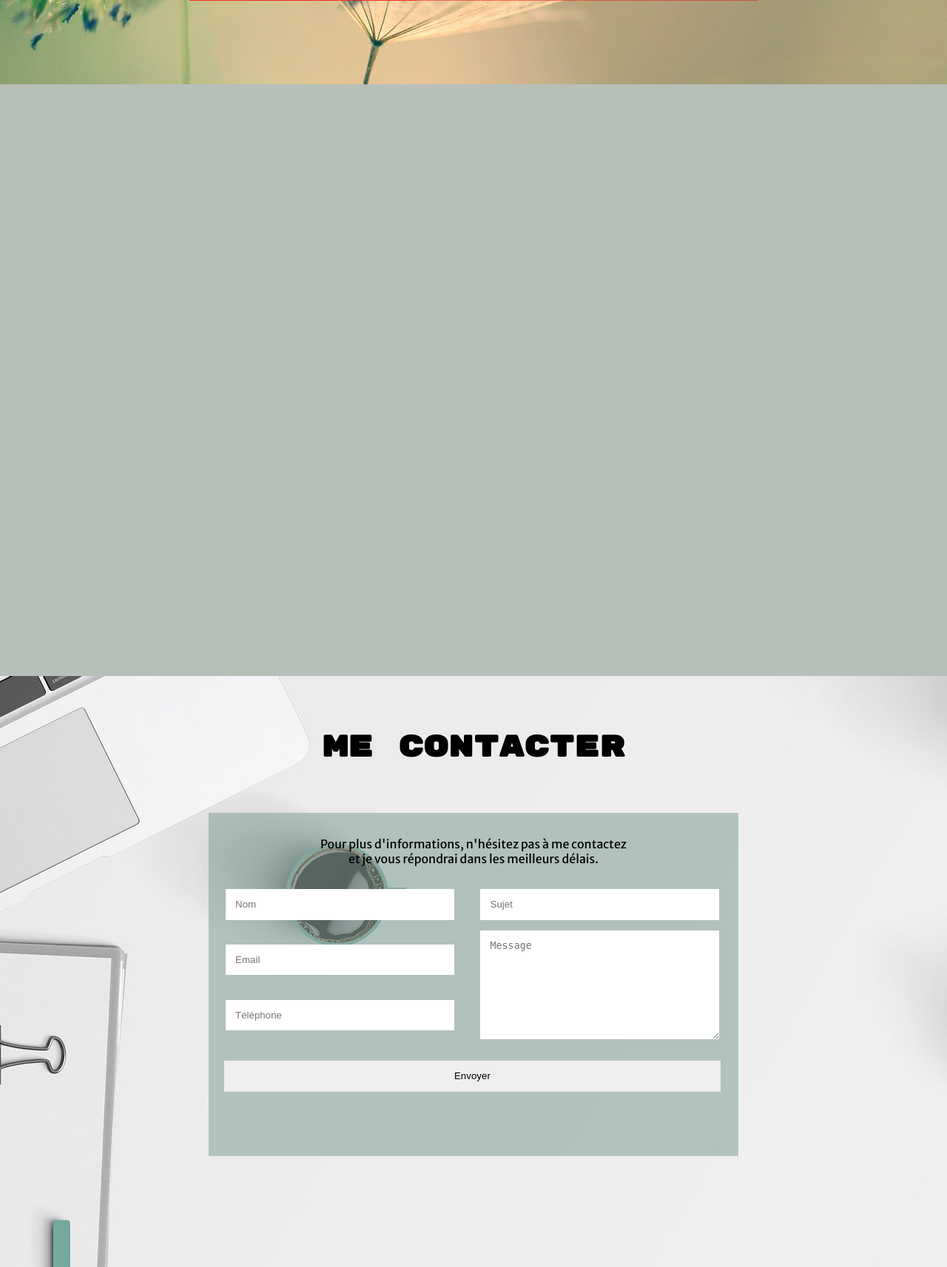
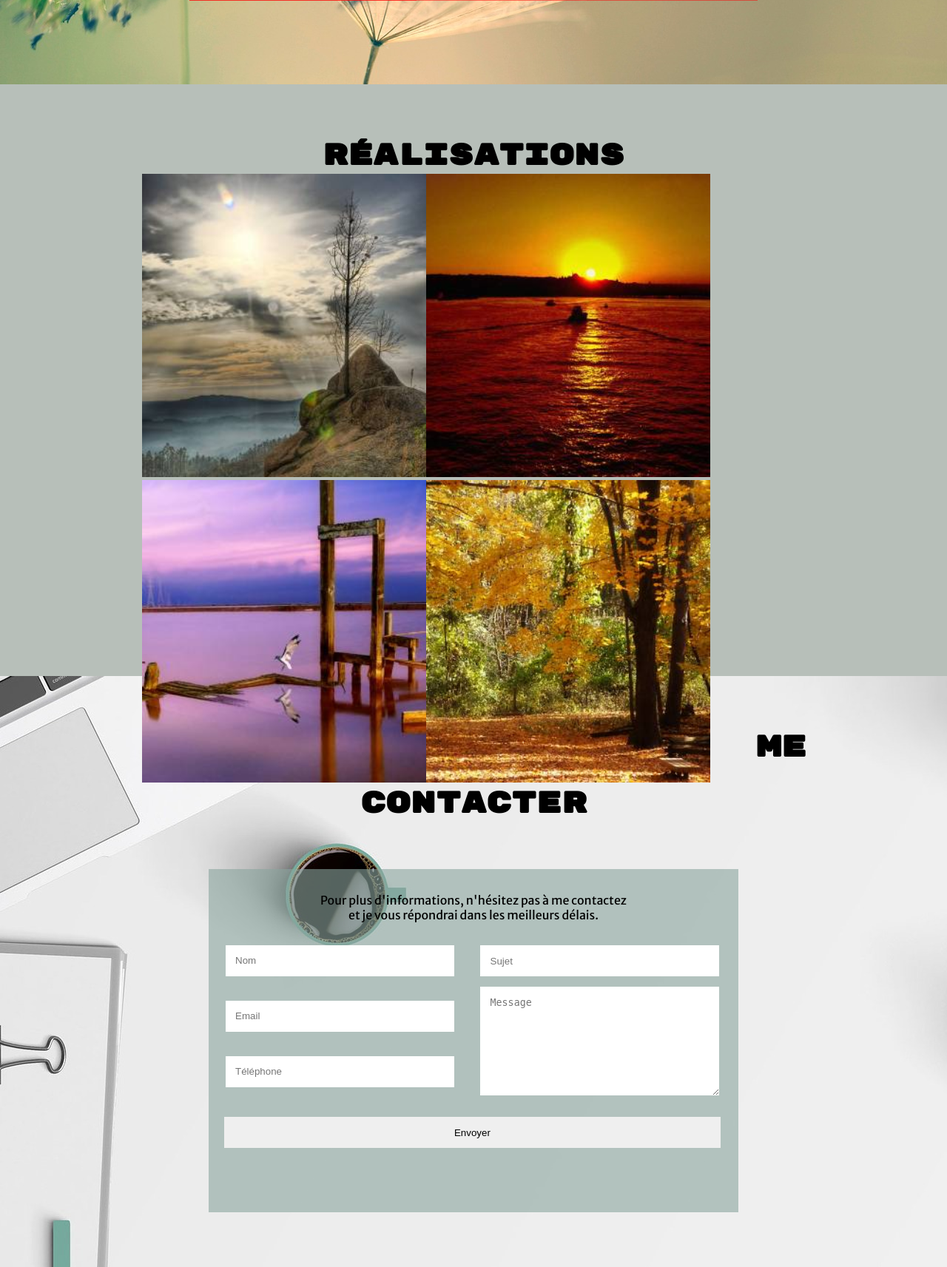
Before and after one commit to babadam/barbara_port_folio, a PHP site: page / in a window 1280 px wide. Shown: the part 2326-4039 px from the top of the page at 74% size. Run offline with PHP 8.4, Linux system fonts and the light colour scheme; data comes from the database, SQL or seed files in the repository.

Commit message:
commit n°11

```diff
--- a/admin/experiences.php
+++ b/admin/experiences.php
@@ -46,6 +46,7 @@ if(isset($_GET['id_experience'])){
 
 include('inc/header.inc.php');
 include('inc/nav.inc.php');
+
 
 ?>
 <div class="container">
--- a/css/style.css
+++ b/css/style.css
@@ -200,7 +200,7 @@ h1 span{
     }
 /********** FIN PAGE COMPETENCE **********/
 
-/********* DEBUT PAGE REALISATION TAILLE MAX *******/
+/********* DEBUT PAGE FORMATION TAILLE MAX *******/
 #slide_formation{
     width: 60%;
 }
@@ -236,7 +236,51 @@ h1 span{
     padding-left: 7%;
 }
 
-/********* FIN PAGE REALISATION TAILLE MAX *******/
+/********* FIN PAGE FORMATION TAILLE MAX *******/
+
+/********* DEBUT PAGE REALISATION **********/
+#slide_realisation{
+    width: 70%;
+}
+.div_img_real{
+    float: left;
+}
+.div_img_real:nth-child(3){
+    clear: both;
+}
+.div_img_real img{
+    width: 30vw;
+}
+/* .imgEffets{
+    width: 41%;
+    height: 70vh;
+    margin-left: 30%;
+    margin-top: 5%;
+}
+.imgEffets li{
+    list-style: none;
+    float: left;
+    width: 49%;
+    height: 30vh;
+    margin: 0.5%;
+}
+
+.imgEffets img{
+    position: absolute;
+     z-index: 1;
+    height: 30vh;
+    box-shadow: 0 0 3px black;
+    transition: .5s cubic-bezier(0,3,.4,1);
+}
+.imgEffets img:hover{
+	z-index: 2;
+	transform: scale(1.3);
+	box-shadow: 0 0 10px black;
+}
+.imgEffets:hover img:not(:hover){
+	filter: grayscale(1) blur(8px);
+} */
+/********* FIN PAGE REALISATION *********/
 
 /********* DEBUT PAGE CONTACT TAILLE MAX *******/
 .container-form{
--- a/index.php
+++ b/index.php
@@ -33,7 +33,7 @@ if(!empty($_POST)){
     <head>
         <title>Site Cv <?= $ligne_utilisateur['prenom'] . ' ' . $ligne_utilisateur['nom']?></title>
         <link rel="stylesheet" href="css/style.css">
-        <meta name="description" content="Site Cv Tousverts Barbara : développeuse - intégratrice web junior">
+        <meta name="description" content="Site Cv Barbara Tousverts : développeuse - intégratrice web junior">
         <meta charset="utf-8">
         <meta name="viewport" content="width=device-width, initial-scale=1">
         <script type="text/javascript" src="js/jquery-3.2.1.min.js"></script>
@@ -108,7 +108,15 @@ if(!empty($_POST)){
                 </div>
             </div>
             <div id="slide4">
-
+                <div class="slide_inside" id="slide_realisation">
+                    <h2>Réalisations</h2>
+                    <div class="imgEffets">
+                        <div class="div_img_real"><img src="img/survol_img1.jpg" alt=""></div>
+                        <div class="div_img_real"><img src="img/survol_img2.jpg" alt=""></div>
+                        <div class="div_img_real"><img src="img/survol_img3.jpg" alt=""></div>
+                        <div class="div_img_real"><img src="img/survol_img4.jpg" alt=""></div>
+                    </div>
+                </div>
             </div>
             <div id="slide5">
                 <div class="slide_inside" id="slide_contact">
```
Also changed, not shown: admin/modif_realisation.php (+9 -2 lines), admin/realisations.php (+20 -1 lines), css/styleOLD.css (+42 -5 lines), img/survol_img1.jpg (added), img/survol_img2.jpg (added), img/survol_img3.jpg (added), img/survol_img4.jpg (added).
